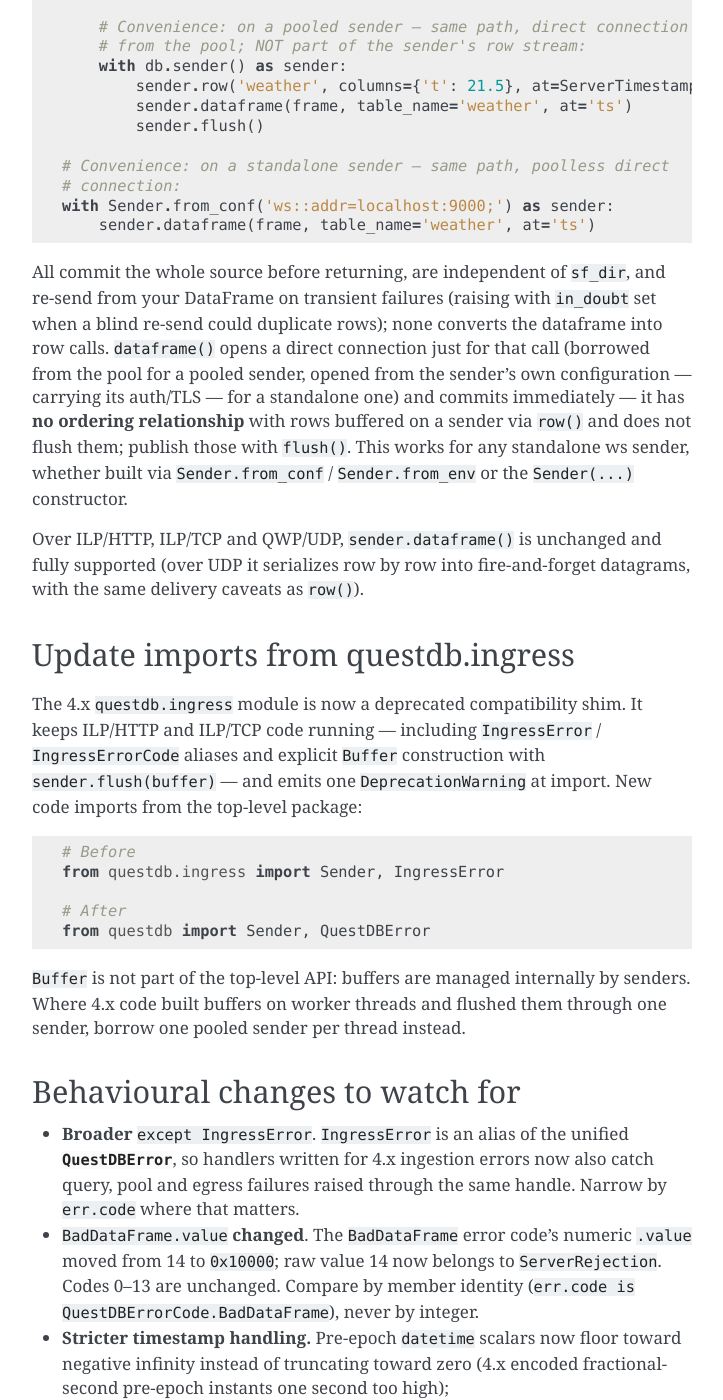
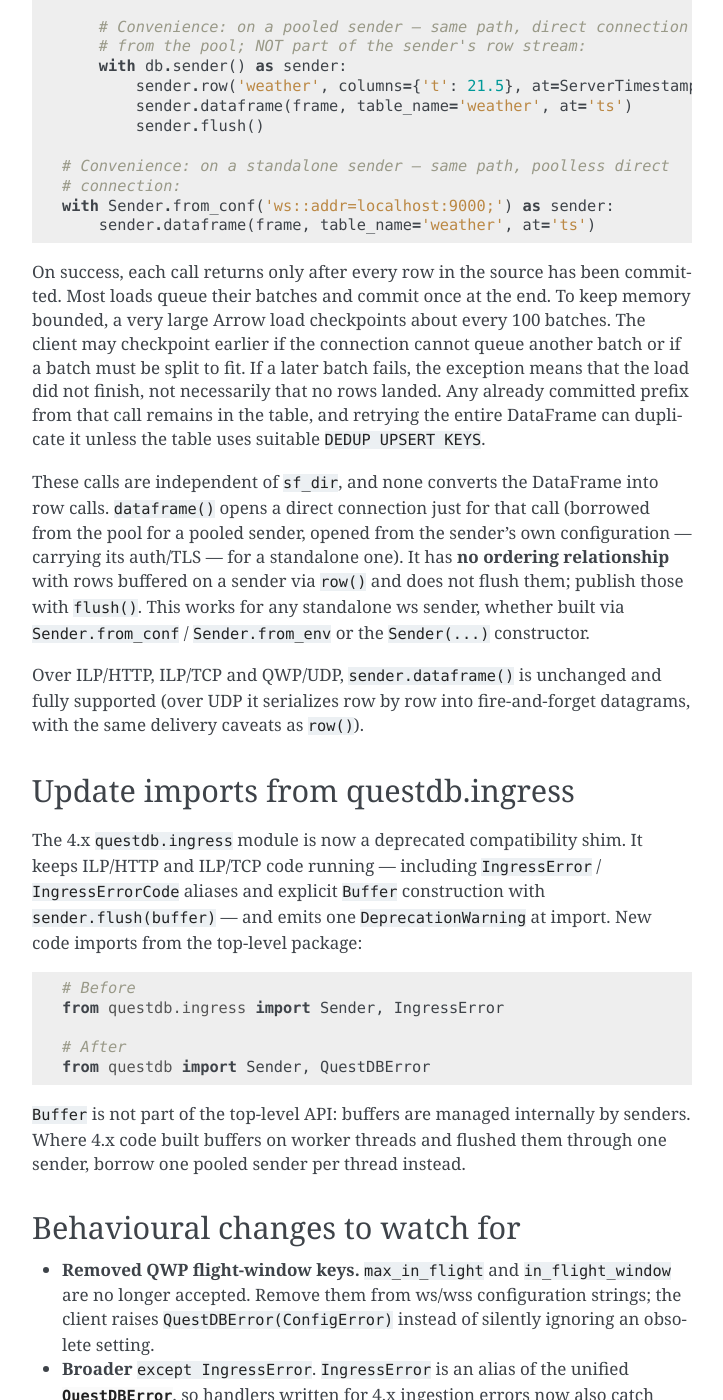
Before and after one commit to questdb/py-questdb-client, a Sphinx documentation site: the page built from docs/migration.rst, in a window 1280 px wide and 1400 px high, scrolled down 1610 px. Shown: the whole window, without its empty margins (388-1111 px from the left). Built offline with Sphinx 7.4.7, drawn with Linux system fonts in a browser that asks for light colours.

Commit message:
fix: support latest QWP client contracts (#139)

```diff
--- a/docs/conf.rst
+++ b/docs/conf.rst
@@ -309,9 +309,6 @@
 
 Rarely needed; the defaults suit most deployments.
 
-* ``max_in_flight`` - ``int``: Published-but-unacknowledged frame window
-  per connection. Default: 128.
-
 * ``max_frame_rejections`` - ``int``: Consecutive no-progress rejections of
   the same frame before the client stops retrying it and turns terminal.
   Default: 4.
--- a/docs/migration.rst
+++ b/docs/migration.rst
@@ -89,17 +89,24 @@
     with Sender.from_conf('ws::addr=localhost:9000;') as sender:
         sender.dataframe(frame, table_name='weather', at='ts')
 
-All commit the whole source before returning, are independent of ``sf_dir``,
-and re-send from your DataFrame on transient failures (raising with
-``in_doubt`` set when a blind re-send could duplicate rows); none converts
-the dataframe into row calls. ``dataframe()`` opens a direct connection just
-for that call (borrowed from the pool for a pooled sender, opened from the
-sender's own configuration — carrying its auth/TLS — for a standalone one)
-and commits immediately — it has **no ordering relationship** with rows
-buffered on a sender via ``row()`` and does not flush them; publish those
-with ``flush()``. This works for any standalone ws sender, whether built
-via ``Sender.from_conf`` / ``Sender.from_env`` or the ``Sender(...)``
-constructor.
+On success, each call returns only after every row in the source has been
+committed. Most loads queue their batches and commit once at the end. To keep
+memory bounded, a very large Arrow load checkpoints about every 100 batches.
+The client may checkpoint earlier if the connection cannot queue another batch
+or if a batch must be split to fit. If a later batch fails, the exception means
+that the load did not finish, not necessarily that no rows landed. Any already
+committed prefix from that call remains in the table, and retrying the entire
+DataFrame can duplicate it unless the table uses suitable
+``DEDUP UPSERT KEYS``.
+
+These calls are independent of ``sf_dir``, and none converts the DataFrame
+into row calls. ``dataframe()`` opens a direct connection just for that call
+(borrowed from the pool for a pooled sender, opened from the sender's own
+configuration — carrying its auth/TLS — for a standalone one). It has **no
+ordering relationship** with rows buffered on a sender via ``row()`` and does
+not flush them; publish those with ``flush()``. This works for any standalone
+ws sender, whether built via ``Sender.from_conf`` / ``Sender.from_env`` or the
+``Sender(...)`` constructor.
 
 Over ILP/HTTP, ILP/TCP and QWP/UDP, ``sender.dataframe()`` is unchanged and
 fully supported (over UDP it serializes row by row into fire-and-forget
@@ -129,6 +136,11 @@
 Behavioural changes to watch for
 ================================
 
+* **Removed QWP flight-window keys.** ``max_in_flight`` and
+  ``in_flight_window`` are no longer accepted. Remove them from ws/wss
+  configuration strings; the client raises ``QuestDBError(ConfigError)``
+  instead of silently ignoring an obsolete setting.
+
 * **Broader** ``except IngressError``. ``IngressError`` is an alias of the
   unified :class:`QuestDBError <questdb.QuestDBError>`, so handlers written
   for 4.x ingestion errors now also catch query, pool and egress failures
--- a/docs/sender.rst
+++ b/docs/sender.rst
@@ -994,6 +994,16 @@
   diagnostics through the ``error_handler`` passed to
   :func:`questdb.connect`, on a dedicated dispatcher thread.
 
+* **Full symbol dictionary.** ``QuestDBErrorCode.SymbolDictFull`` means that
+  a ws/wss connection has exhausted its connection-scoped symbol dictionary.
+  Retrying a new symbol on that sender cannot succeed. Return a pooled sender
+  normally so the connection is retired, then borrow a fresh sender. If older
+  published frames must be confirmed first, wait for their FSN before returning
+  the sender. For a standalone sender, call ``close_drain()`` and check that it
+  succeeds, then close and reopen it. Check ``err.in_doubt`` before replaying
+  the failed input: a chunked flush may already have published an earlier
+  prefix.
+
 * **Draining on close.** :func:`Sender.close_drain <questdb.Sender.close_drain>` waits for outstanding
   frames to be acknowledged before closing.
 
@@ -1137,6 +1147,10 @@
 draining to a terminal reply, then close the result (or leave its context
 manager).
 
+A result, including its Arrow C stream, may be handed to a worker thread.
+Use a synchronized hand-off and access it from only one thread at a time;
+concurrent consumption, cancellation, and close are unsupported.
+
 ``SYMBOL`` columns: ``to_polars`` / ``to_pandas`` build the categorical directly
 (connection dictionary interned once, no per-row remap). ``to_arrow`` /
 ``iter_arrow`` / ``__arrow_c_stream__`` emit a generic Arrow form whose
@@ -1170,16 +1184,25 @@
 and then ``close()``; cancellation drains to terminal, so the next query can
 reuse the connection. A lease has thread affinity: use one lease per thread,
 on the thread that created it (threads sharing a
-:class:`QuestDB <questdb.QuestDB>` handle each take their own lease).
+:class:`QuestDB <questdb.QuestDB>` handle each take their own lease). A
+:class:`QueryResult <questdb.QueryResult>` may be handed to a worker thread;
+join that worker before using the lease for its next query.
 
-The same :class:`QuestDB <questdb.QuestDB>` can ingest dataframes through the pooled columnar QWP
-path with :meth:`QuestDB.dataframe <questdb.QuestDB.dataframe>`. Dataframe ingestion always uses the direct
-(non-store-and-forward) column sender, independent of ``sf_dir``, and returns
-once the whole frame is committed (``AckLevel::Ok``). On a transient connection
-failure the frame is re-sent from the caller's DataFrame only when the failed
-operation is provably not delivered. If the native client reports delivery as
-in doubt, or an intermediate commit checkpoint on a large frame has already
-landed, the error surfaces immediately and a committed prefix may remain in the
-table. Retrying an in-doubt operation can duplicate rows unless the table has
-appropriate ``DEDUP UPSERT KEYS``.
+The same :class:`QuestDB <questdb.QuestDB>` can ingest DataFrames through the pooled columnar QWP
+path with :meth:`QuestDB.dataframe <questdb.QuestDB.dataframe>`. DataFrame ingestion always uses the direct
+(non-store-and-forward) column sender, independent of ``sf_dir``.
+
+On success, the call returns only after every row has been committed. Most
+loads queue their batches and commit once at the end. A very large Arrow load
+checkpoints about every 100 batches to keep memory bounded. The client may
+checkpoint earlier if the connection cannot queue another batch or if a batch
+must be split to fit. If a later batch fails, the exception means that the load
+did not finish, not necessarily that no rows landed. Any already committed
+prefix from that call remains in the table, and retrying the entire DataFrame
+can duplicate it unless the table uses suitable ``DEDUP UPSERT KEYS``.
+
+On a transient connection failure, the client re-sends from the caller's
+DataFrame only when it knows that no rows landed. Otherwise it reports the
+error instead of risking a blind retry.
+
 * Any :ref:`authentication parameters <sender_conf_auth>` such as ``username``, ``token``, et cetera.
--- a/pyproject.toml
+++ b/pyproject.toml
@@ -66,9 +66,9 @@
     # Those builds are named `*win32*` in cibuildwheel.
     "*i686*",
 
-    # Temporarily skip the 3.14 free-threaded built on Windows.
-    # Pandas dependencies missing.
-    "*314t-win*"
+    # Note: each job selects its Python versions through `CIBW_BUILD`. That
+    # list is the single gate on which versions we build. Do not add a
+    # version filter here as well, or the two will disagree.
 ]
 
 # [tool.cibuildwheel.windows]
```
Also changed, not shown: CHANGELOG.rst (+28 -0 lines), 9 other files.
